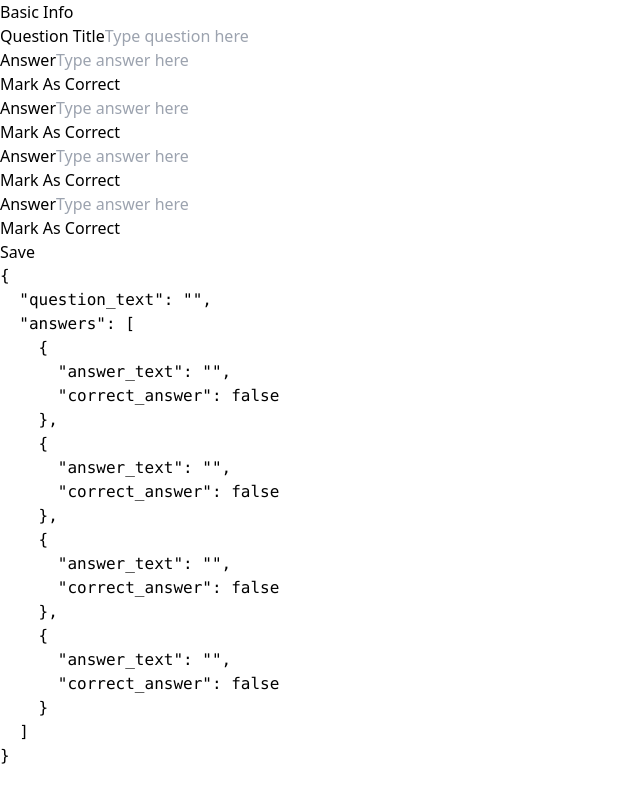
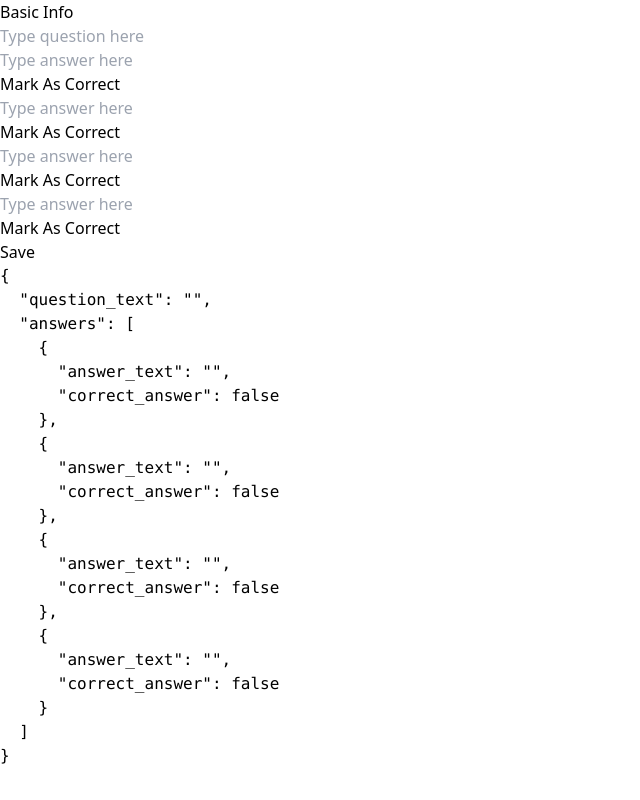
Before and after one commit to HassanBahati/formik-field-arrays, a React (Create React App) app: page / in a window 1280 px wide. Shown: the whole page, without its empty margins (0-640 px from the left). Built offline with nearby package versions, Linux system fonts and the light colour scheme.

Commit message:
remove label

```diff
--- a/src/App.js
+++ b/src/App.js
@@ -47,7 +47,7 @@ function App() {
         {({ isValid, isSubmitting, values, setFieldValue }) => (
           <Form>
             <Field
-              label="Question Title"
+
               placeholder="Type question here"
               name="question_text"
               component={InputText}
@@ -63,7 +63,7 @@ function App() {
                       return (
                         <li key={index}>
                           <Field
-                            label="Answer"
+
                             name={answerFieldName}
                             component={InputText}
                             placeholder="Type answer here"
--- a/src/components/TextInput.js
+++ b/src/components/TextInput.js
@@ -3,7 +3,7 @@ import React from "react";
 const InputText = (props) => {
   const {
     showErrorOnTouch = true,
-    label,
+
     field,
     placeholder,
     ...restProps
@@ -11,8 +11,6 @@ const InputText = (props) => {
 
   return (
     <div className={field.value ? "dirty" : ""}>
-      <label>{label}</label>
-
       <input type="text" {...field} {...restProps} placeholder={placeholder} />
     </div>
   );
```
